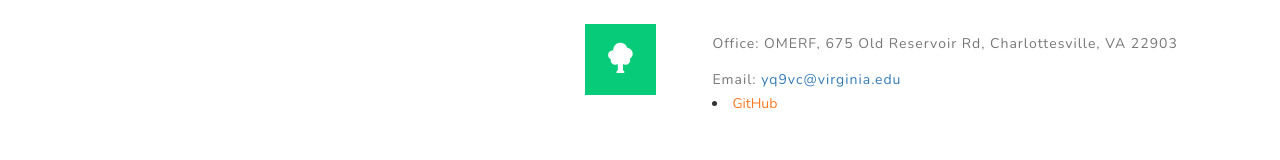
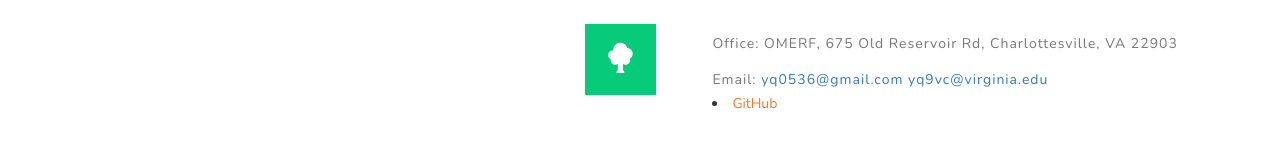
Before and after one commit to yongming-qin/yongming-qin.github.io, a plain HTML site: page index.html in a window 1280 px wide. Shown: the part 623-783 px from the top of the page. Drawn offline with nearby package versions, Linux system fonts and the light colour scheme.

Commit message:
add email address

```diff
--- a/index.html
+++ b/index.html
@@ -135,6 +135,7 @@ License URL: http://creativecommons.org/licenses/by/3.0/
                   <p>Office: OMERF, 675 Old Reservoir Rd, Charlottesville, VA 22903</p>
                   <p>
                     Email:
+                    <a href="mailto:yq0536@gmail.com">yq0536@gmail.com</a>
                     <a href="mailto:yq9vc@virginia.edu">yq9vc@virginia.edu</a>
                   </p>
                   <li>
```
